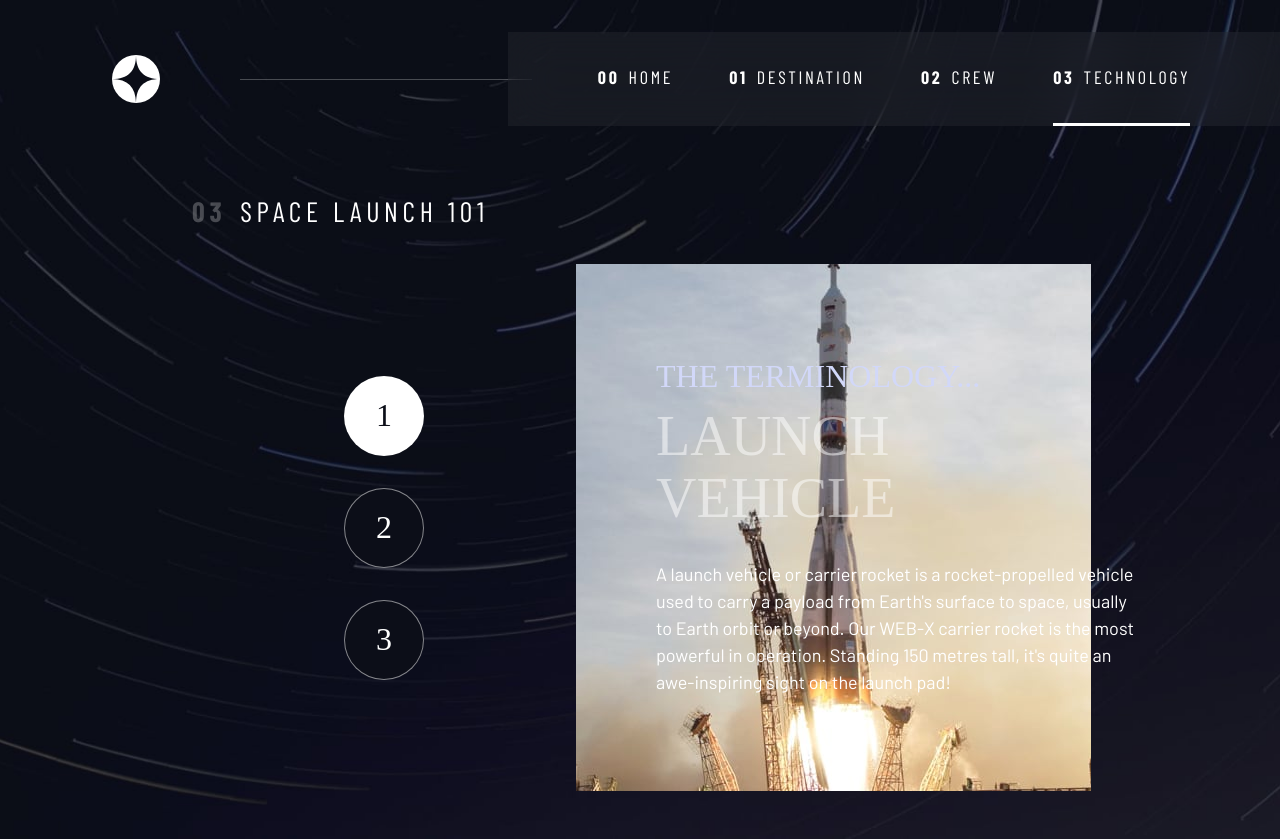
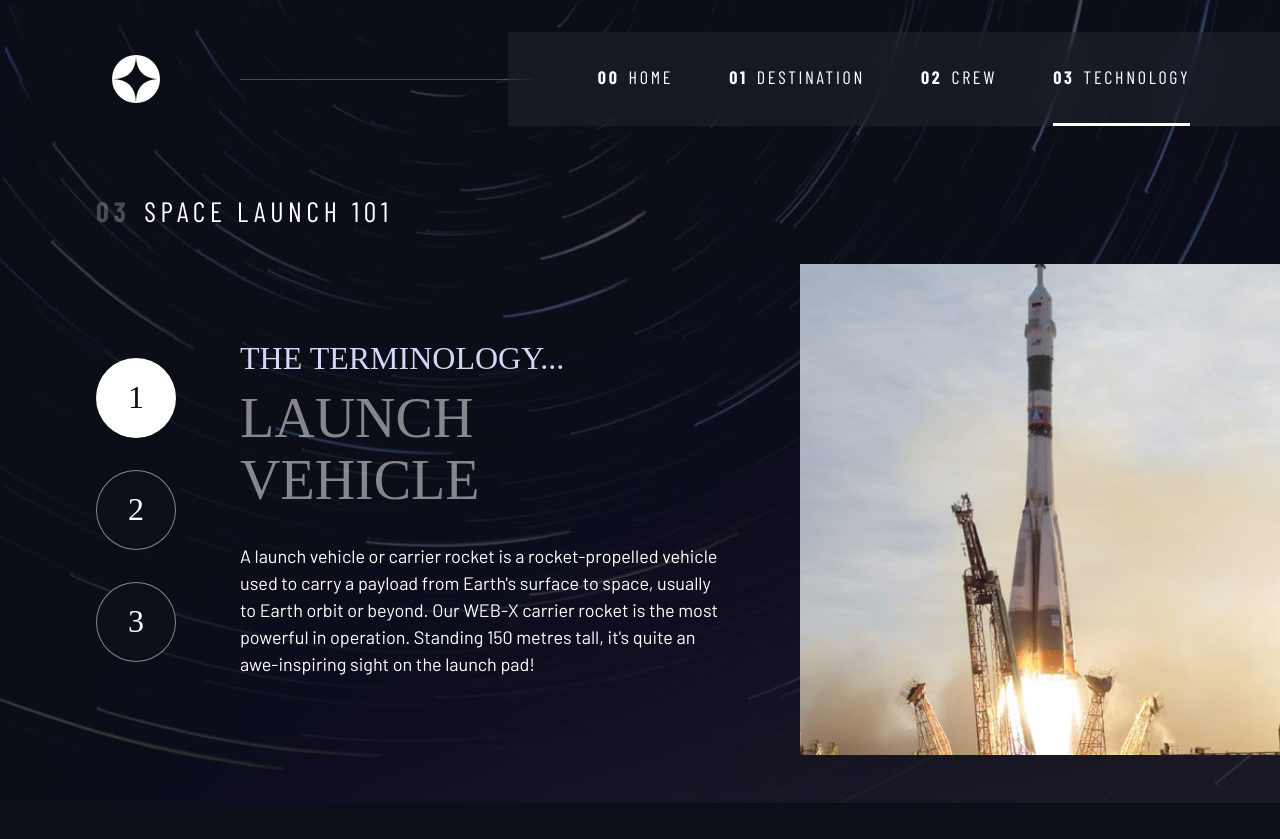
Before and after one commit to PawelObrzut/space, a React (Vite) app: page /technology in a window 1280 px wide. After the commit the page ends 803 px from the top, so only its background shows below. Built offline with nearby package versions, Linux system fonts and the light colour scheme; a web font is replaced by a local one.

Commit message:
Fixes desktop grid layout for TechnologyPage

```diff
--- a/src/index.css
+++ b/src/index.css
@@ -653,6 +653,9 @@ select {
 }
 
 @media (min-width: 52em) {
+  .numbered-title {
+    margin-left: 0rem;
+  }
   .grid-container {
       text-align: left;
       column-gap: var(--container-gap, 2rem);
@@ -698,8 +701,7 @@ select {
       max-width: 90%;
   }
 
-  .grid-container--crew > picture,
-  .grid-container--technology > picture  {
+  .grid-container--crew > picture {
     align-self: end;
   }
 
@@ -710,12 +712,20 @@ select {
   .grid-container--technology > .number-indicators {
     flex-direction: column;
     --gap: 2rem;
+    justify-self: start;
+  }
+
+  .grid-container--technology > picture {
+    width: 100%;
+    justify-self: end;
   }
 
   .grid-container--technology {
+    grid-template-columns: minmax(1rem, 1fr) auto minmax(0, 30rem) auto;
     grid-template-areas:
-      '. title . .'
-      '. tabs content image';
+      ". title title ."
+      ". tabs content image";
+    column-gap: clamp(3rem, 5vw, 5rem);
   }
 }
 
```
